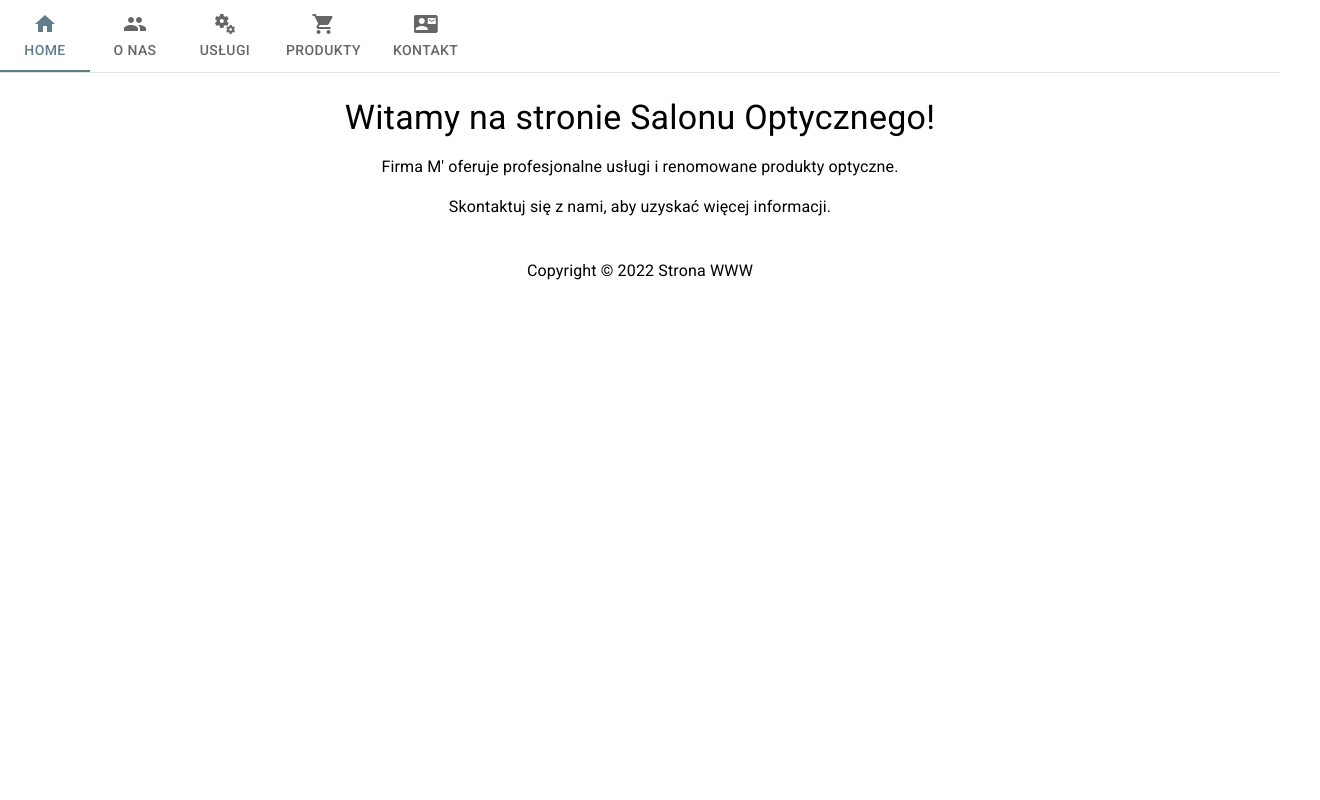
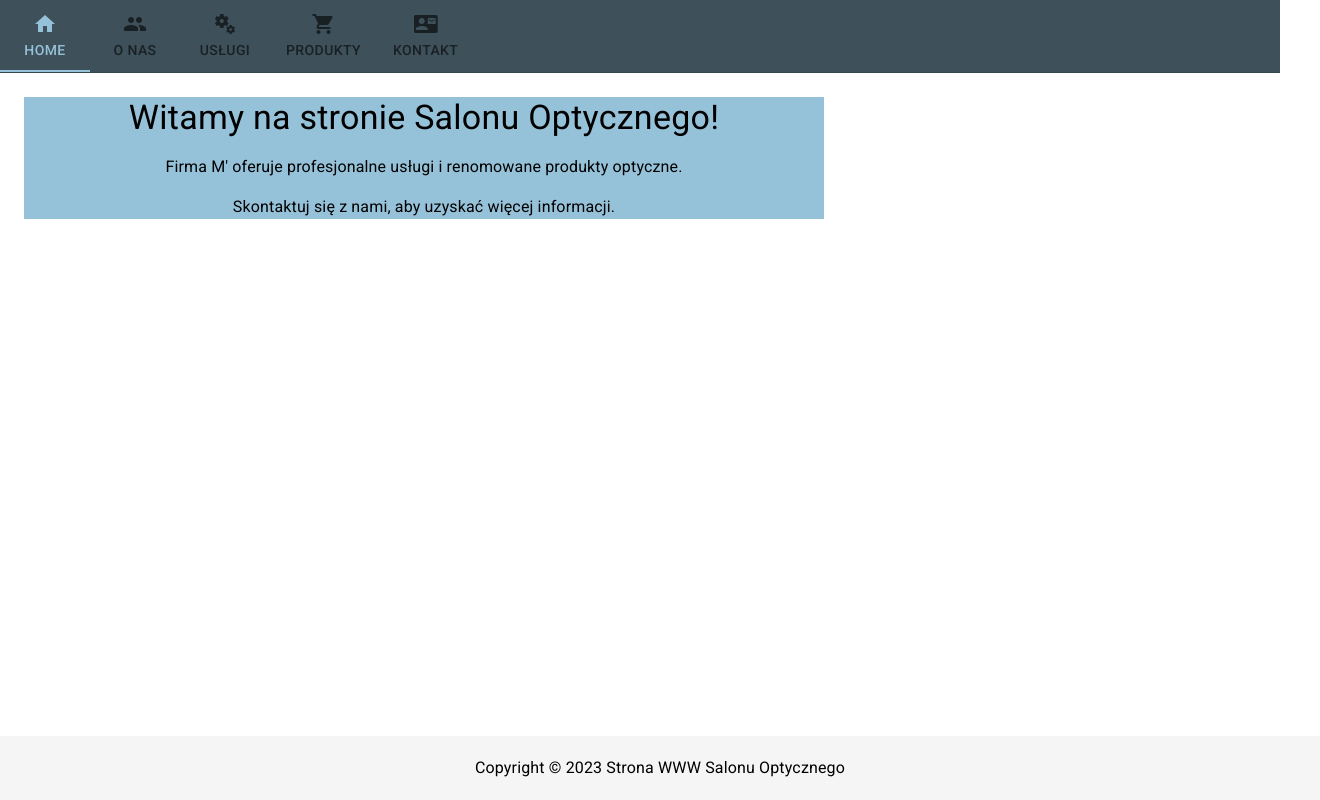
Before and after one commit to mnl187/optical-salon-website-react-materialui, a React (Create React App) app: page / in a window 1280 px wide. Shown: the whole page, 1320 px wide, since content can reach past the window. Built offline with nearby package versions, Linux system fonts and the light colour scheme.

Commit message:
refaktoryzacja Footer.js, dodanie styled-components

```diff
--- a/package.json
+++ b/package.json
@@ -14,6 +14,7 @@
     "react": "^18.2.0",
     "react-dom": "^18.2.0",
     "react-scripts": "5.0.1",
+    "styled-components": "^5.3.6",
     "web-vitals": "^2.1.4"
   },
   "scripts": {
--- a/src/App.js
+++ b/src/App.js
@@ -1,12 +1,13 @@
 import './App.css';
 import {BasicTabs} from "./components/TabPanel/TabPanel";
 import {ThemeProvider, createTheme} from '@mui/material/styles';
-import {blueGrey} from "@mui/material/colors";
+import * as React from "react";
 
 const theme = createTheme({
     palette: {
         primary: {
-            main: blueGrey[500],
+            main: '#96C2D9',
+            secondary: '#3E7F9F'
         }
     }
 });
--- a/src/components/TabPanel/TabPanel.js
+++ b/src/components/TabPanel/TabPanel.js
@@ -52,7 +52,11 @@ export const BasicTabs = () => {
 
     return (
         <Box sx={{width: '100%'}}>
-            <Box sx={{borderBottom: 1, borderColor: 'divider'}}>
+            <Box sx={{
+                borderBottom: 1,
+                borderColor: 'divider',
+                bgcolor: '#3E5059'
+            }}>
                 <Tabs value={value} onChange={handleChange} aria-label="basic tabs example">
                     <Tab
                         label="Home"
@@ -96,9 +100,7 @@ export const BasicTabs = () => {
             <TabPanel value={value} index={4}>
                 Kontakt
             </TabPanel>
-            <Box>
-                <Footer/>
-            </Box>
+            <Footer />
         </Box>
     );
 }
--- a/src/pages/Footer/Footer.js
+++ b/src/pages/Footer/Footer.js
@@ -1,27 +1,14 @@
 import React from 'react';
-import {Box, Typography} from '@mui/material';
-import {styled } from '@mui/material/styles';
-
-const useStyles = styled(theme => ({
-    root: {
-        backgroundColor: theme.palette.secondary.light,
-        padding: theme.spacing(2),
-        bottom: 20,
-        width: '100%',
-        position: 'fixed'
-    },
-    text: {
-        color: theme.palette.primary.contrastText,
-        textAlign: 'center'
-    }
-}));
+import {Typography} from '@mui/material';
+import {StyledFooter, StyledContainer} from './StyledFooter';
 
 export const Footer = () => {
-    const classes = useStyles();
+    return (
+        <StyledFooter>
+            <StyledContainer>
+                    <Typography>Copyright © 2023 Strona WWW Salonu Optycznego</Typography>
+            </StyledContainer>
+        </StyledFooter>
 
-    return (
-        <Box className={classes.root}>
-            <Typography className={classes.text}>Copyright © 2022 Strona WWW</Typography>
-        </Box>
     );
 };
--- /dev/null
+++ b/src/pages/Footer/StyledFooter.js
@@ -0,0 +1,15 @@
+import styled from 'styled-components';
+
+export const StyledFooter = styled.footer`
+  background-color: #F5F5F5;
+  padding: 20px;
+  position: absolute;
+  bottom: 0;
+  width: 100%;
+`;
+
+export const StyledContainer = styled.div`
+  //max-width: 500px;
+  margin: 0 auto;
+  text-align: center;
+`;
--- a/src/pages/Home/HomePage.js
+++ b/src/pages/Home/HomePage.js
@@ -1,12 +1,15 @@
 import React from 'react';
 import {Container, Typography} from "@mui/material";
+import Box from "@mui/material/Box";
 
 export const HomePage = () => {
     return (
-        <Container>
-            <Typography variant="h4">Witamy na stronie Salonu Optycznego!</Typography>
-            <p>Firma M' oferuje profesjonalne usługi i renomowane produkty optyczne.</p>
-            <p>Skontaktuj się z nami, aby uzyskać więcej informacji.</p>
-        </Container>
+        <Box sx={{width: '100vh', bgcolor: '#96C2D9'}}>
+            <Container sx={{}}>
+                <Typography variant="h4">Witamy na stronie Salonu Optycznego!</Typography>
+                <p>Firma M' oferuje profesjonalne usługi i renomowane produkty optyczne.</p>
+                <p>Skontaktuj się z nami, aby uzyskać więcej informacji.</p>
+            </Container>
+        </Box>
     );
 };
```
Also changed, not shown: 1 other file (tests, documents, lock files or other folders).
